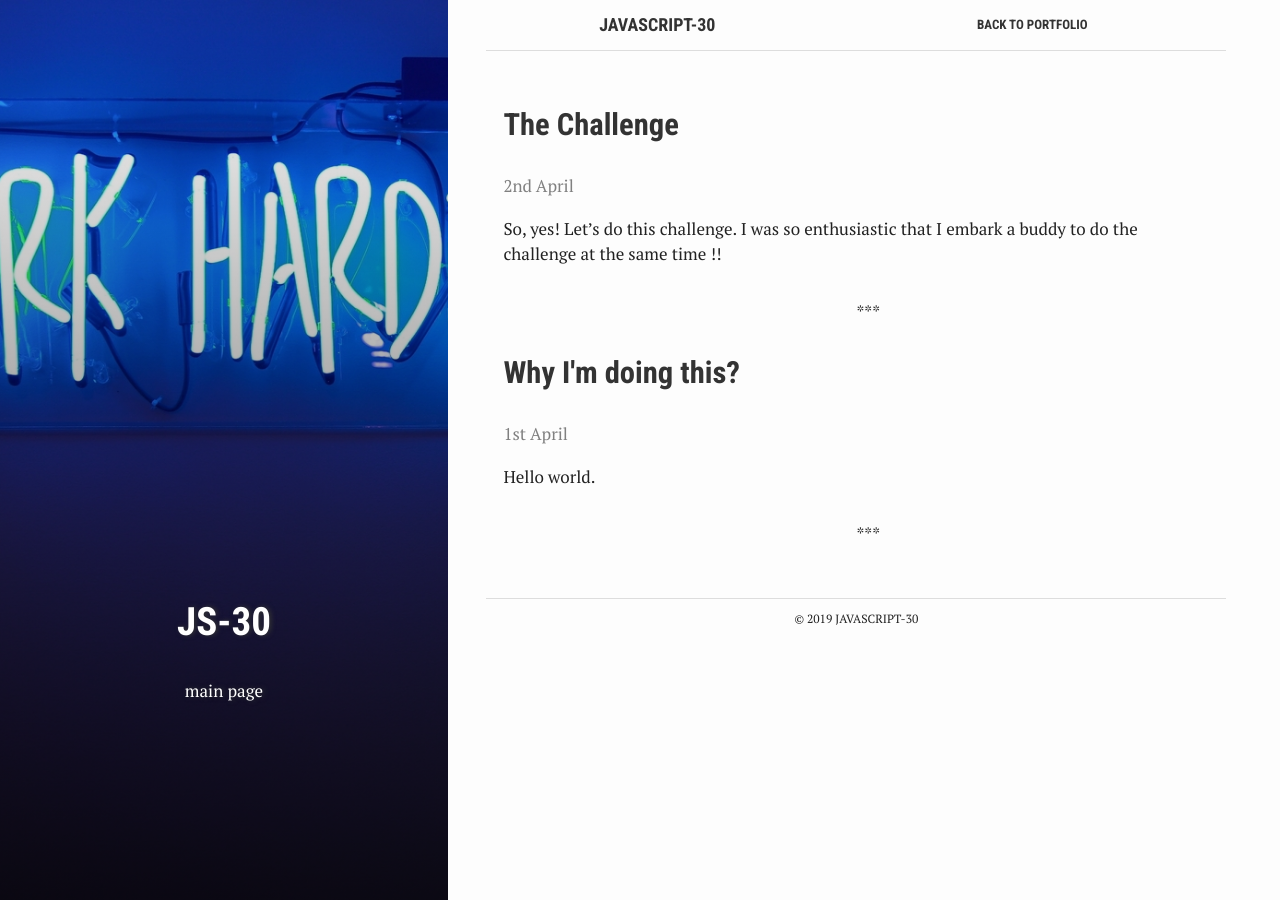
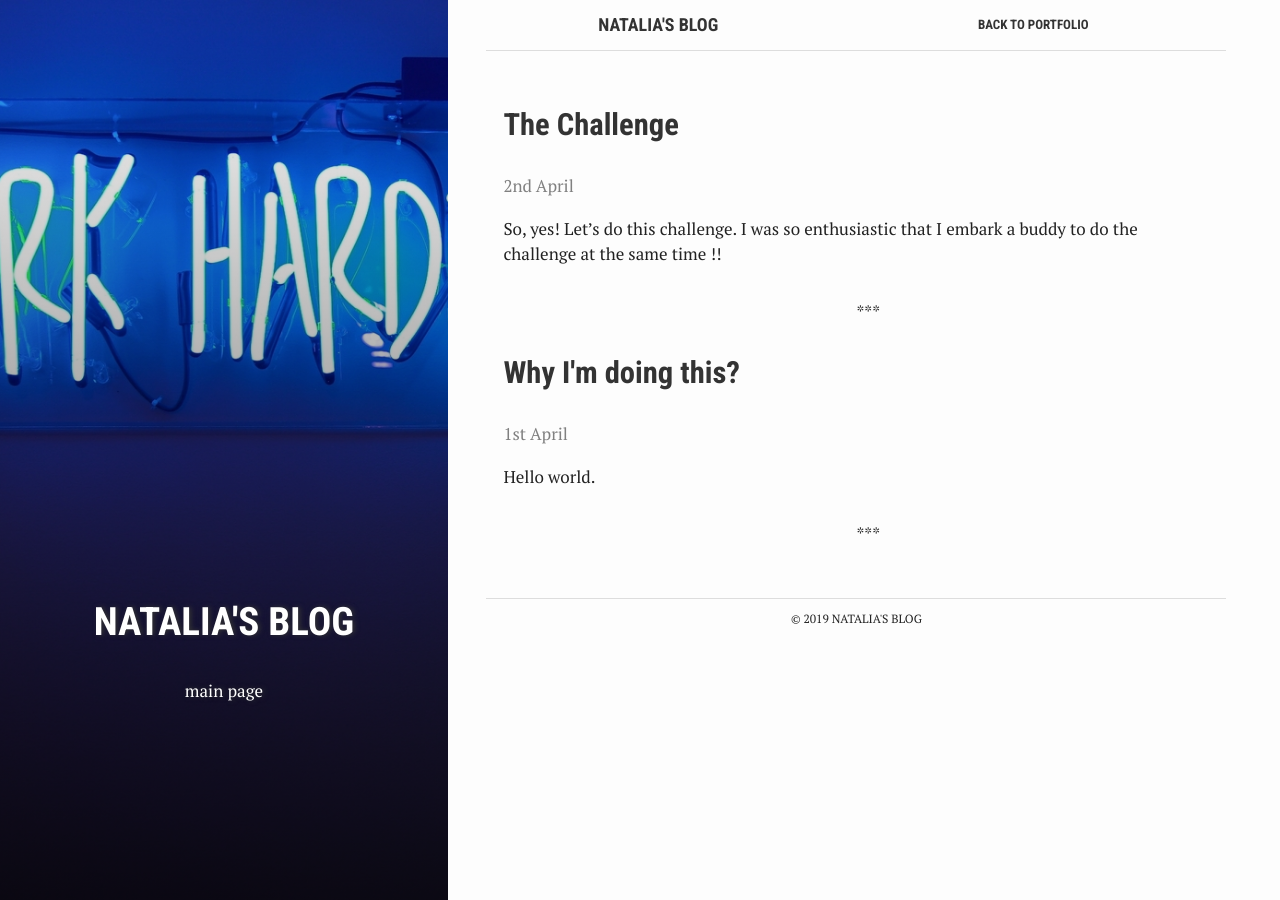
Before and after one commit to v-natalia/js-30, a Jekyll site: the page built from index.html, in a window 1280 px wide. Built offline with Jekyll 4.4.1, drawn with Linux system fonts in a browser that asks for light colours.

Commit message:
change name to blog

```diff
--- a/_config.yml
+++ b/_config.yml
@@ -13,10 +13,10 @@
 # you will see them accessed via {{ site.title }}, {{ site.email }}, and so on.
 # You can create any custom variable you would like, and they will be accessible
 # in the templates via {{ site.myvariable }}.
-title: Javascript-30
+title: Natalia's blog
 description: >- # this means to ignore newlines until "baseurl:"
-  In this site I collect what I'm doing from the Javascript-30 challenge.
-baseurl: "/js-30" # the subpath of your site, e.g. /blog
+  Putting personal stuff on the Internet, yay!.
+baseurl: "/blog" # the subpath of your site, e.g. /blog
 lang: "en"
 url: "https://v-natalia.github.io" # the base hostname & protocol for your site, e.g. http://example.com
 github_username: v-natalia
--- a/index.html
+++ b/index.html
@@ -5,7 +5,7 @@ permalink: /
 bg: work.jpg
 layout: default
 crawlertitle: "My blog"
-title: "JS-30"
+title: "Natalia's blog"
 summary: "main page"
 ---
 {% for post in site.posts limit: 5 %}
```
